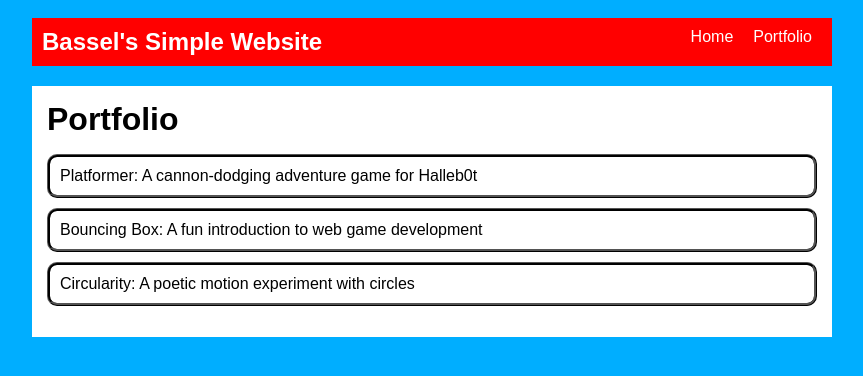
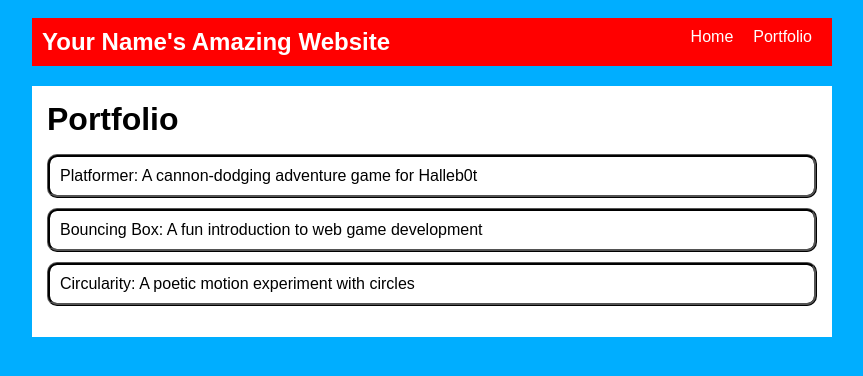
Before and after one commit to BasselQbeisi5/BasselQbeisi5.github.io, a plain HTML site: page portfolio.html in a window 1280 px wide. Shown: the whole page, without its empty margins (208-1071 px from the left). Drawn offline with Linux system fonts and the light colour scheme.

```diff
--- a/portfolio.html
+++ b/portfolio.html
@@ -8,55 +8,34 @@
   <body>
     <!-- All content goes here -->
     <div id="all-contents">
-
   <nav>
-
-            <h1>Bassel's Simple Website</h1>
-
+    <h1>Your Name's Amazing Website</h1>
     <ul id="nav-ul">
-
       <li class="nav-li">
-
       <a href="index.html">Home</a>
-
     </li>
-
     <li class="nav-li">
-
       <a href="portfolio.html">Portfolio</a>
-
     </li>
-
   </ul>
-
 </nav>
 
   <main>
-
   <div class="content">
-
     <h1>Portfolio</h1>
-
     <ul id="portfolio">
 <li>
   <a href="fsd-projects/platformer/">Platformer: A cannon-dodging adventure game for Halleb0t</a>
 </li>
-
 <li>
   <a href="fsd-projects/bouncing-box/">Bouncing Box: A fun introduction to web game development</a>
 </li>
-
 <li>
   <a href="fsd-projects/circularity/">Circularity: A poetic motion experiment with circles</a>
 </li>
     </ul>
-
   </div>
-
 </main>
-
-</div>
-
   </div>
   </body>
 </html>
```
Lines whose indentation alone changed are shown as unchanged.
